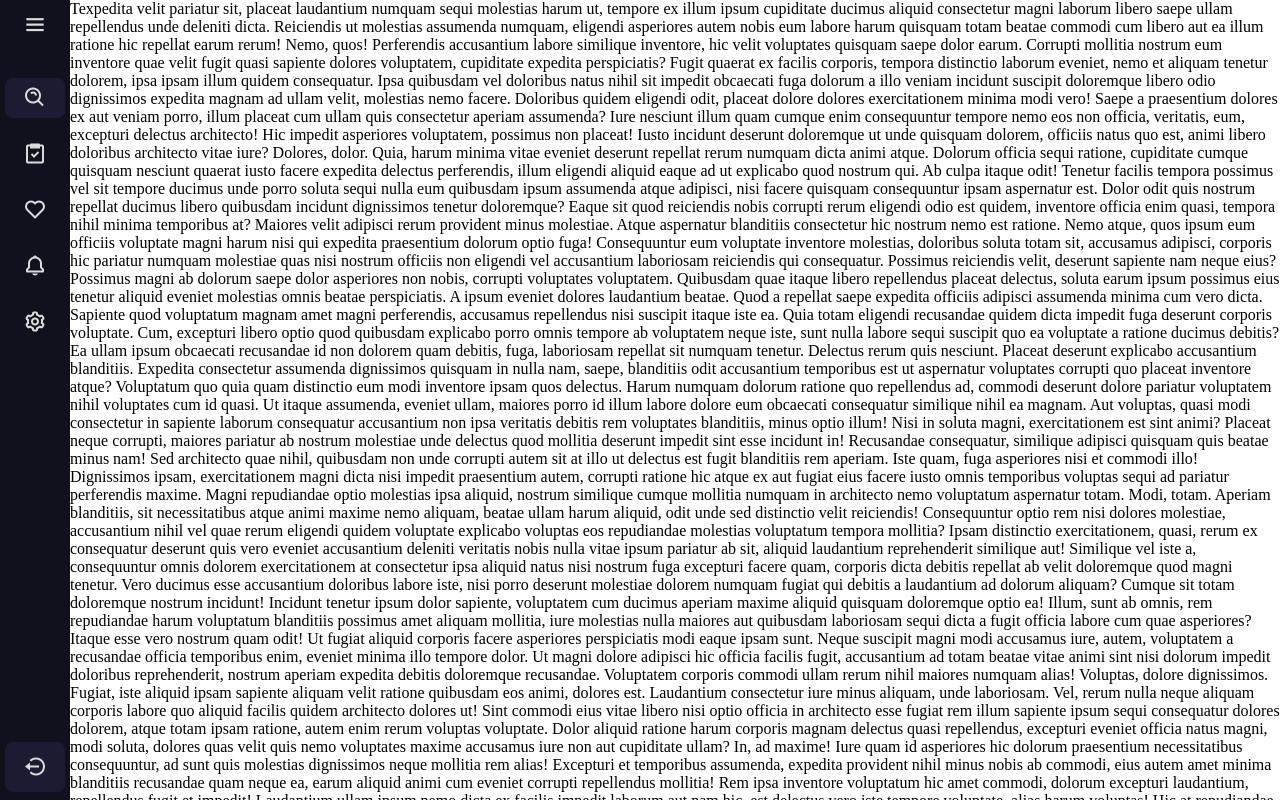
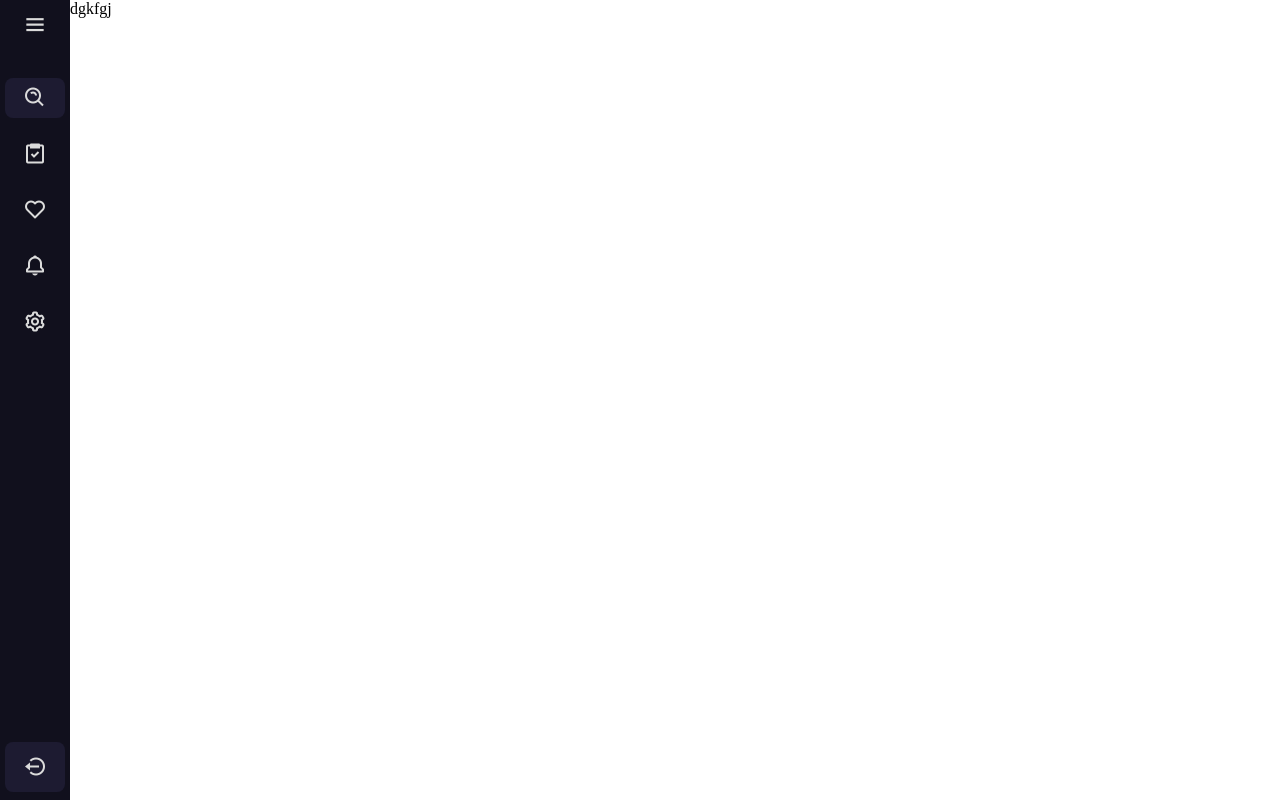
Before and after one commit to SiAvMaAnR/NotesReact, a React (Create React App) app: page /tasks in a window 1280 px wide. Shown: the top 800 px of the page. Built offline with nearby package versions, Linux system fonts and the light colour scheme.

Commit message:
start develop api

```diff
--- a/src/App.js
+++ b/src/App.js
@@ -1,6 +1,6 @@
 import Sidebar from "./components/Sidebar/Sidebar";
 import { BrowserRouter as MyRouter, Routes, Route } from "react-router-dom";
-import { Home, About } from "../src/pages/Index";
+import { Home, Tasks, About } from "../src/pages/Index";
 import './App.css';
 
 function App() {
@@ -12,6 +12,7 @@ function App() {
           <Sidebar >
             <Routes>
               <Route path="/home" element={<Home />} />
+              <Route path="/tasks" element={<Tasks />} />
               <Route path="/about" element={<About />} />
 
               <Route path="/*" element={<Home />} />
--- a/src/components/Sidebar/Sidebar.jsx
+++ b/src/components/Sidebar/Sidebar.jsx
@@ -2,6 +2,8 @@ import React, { useState } from "react";
 import { Link } from "react-router-dom";
 import styles from "./Sidebar.module.css";
 import "/node_modules/boxicons/css/boxicons.css";
+import img from '../../styles/wallhaven-477pv4.jpg';
+
 
 const Sidebar = (props) => {
     const [isActive, setIsActive] = useState(false);
@@ -40,7 +42,7 @@ const Sidebar = (props) => {
                         </div>
                     </div>
                     <div className={styles["sb-content-element"]}>
-                        <Link to="" className={styles["sb-content-link"]}>
+                        <Link to="/Tasks" className={styles["sb-content-link"]}>
                             <div className={styles["icon"]}>
                                 <i className="bx bx-task"></i>
                             </div>
@@ -77,7 +79,7 @@ const Sidebar = (props) => {
                     <div className={styles["person"]}>
                         <div className={styles["image"]}>
                             <img
-                                src="https://images.pexels.com/photos/4553036/pexels-photo-4553036.jpeg?cs=srgb&dl=pexels-roman-odintsov-4553036.jpg&fm=jpg"
+                                src={img}
                                 alt="person"
                             />
                         </div>
--- a/src/components/Sidebar/Sidebar.module.css
+++ b/src/components/Sidebar/Sidebar.module.css
@@ -18,12 +18,11 @@
     flex-direction: column;
     min-width: 70px;
 
-    transition: all 0.5s ease;
+    transition: flex 0.6s ease;
 }
 
 .sidebar.active {
-    flex: 1 0 230px;
-    transition: all 0.5s ease;
+    flex: 0 0 230px;
 }
 
 .sidebar .sidebar-header {
@@ -192,7 +191,7 @@
     justify-content: center;
     padding: 8px 8px;
     font-size: 24px;
-    transition: all 1.0s ease;
+    transition: all 1s ease;
 }
 
 .sidebar .sidebar-content .sb-content-element:hover .sb-content-link .icon,
--- a/src/pages/Index.jsx
+++ b/src/pages/Index.jsx
@@ -1,4 +1,5 @@
 import Home from "./Home";
 import About from "./About";
+import Tasks from "./Tasks";
 
-export { Home, About };
+export { Home, About, Tasks };
--- /dev/null
+++ b/src/pages/Tasks.jsx
@@ -0,0 +1,16 @@
+import React, { useState, useEffect, useMemo } from "react";
+import { useNavigate } from "react-router-dom";
+
+const Tasks = () => {
+    const navigate = useNavigate();
+
+    return (
+        <div>
+            <div>
+                <div>dgkfgj</div>
+            </div>
+        </div>
+    );
+};
+
+export default Tasks;
```
Also changed, not shown: src/api/tasksApi.js (added, +8 -0 lines).
